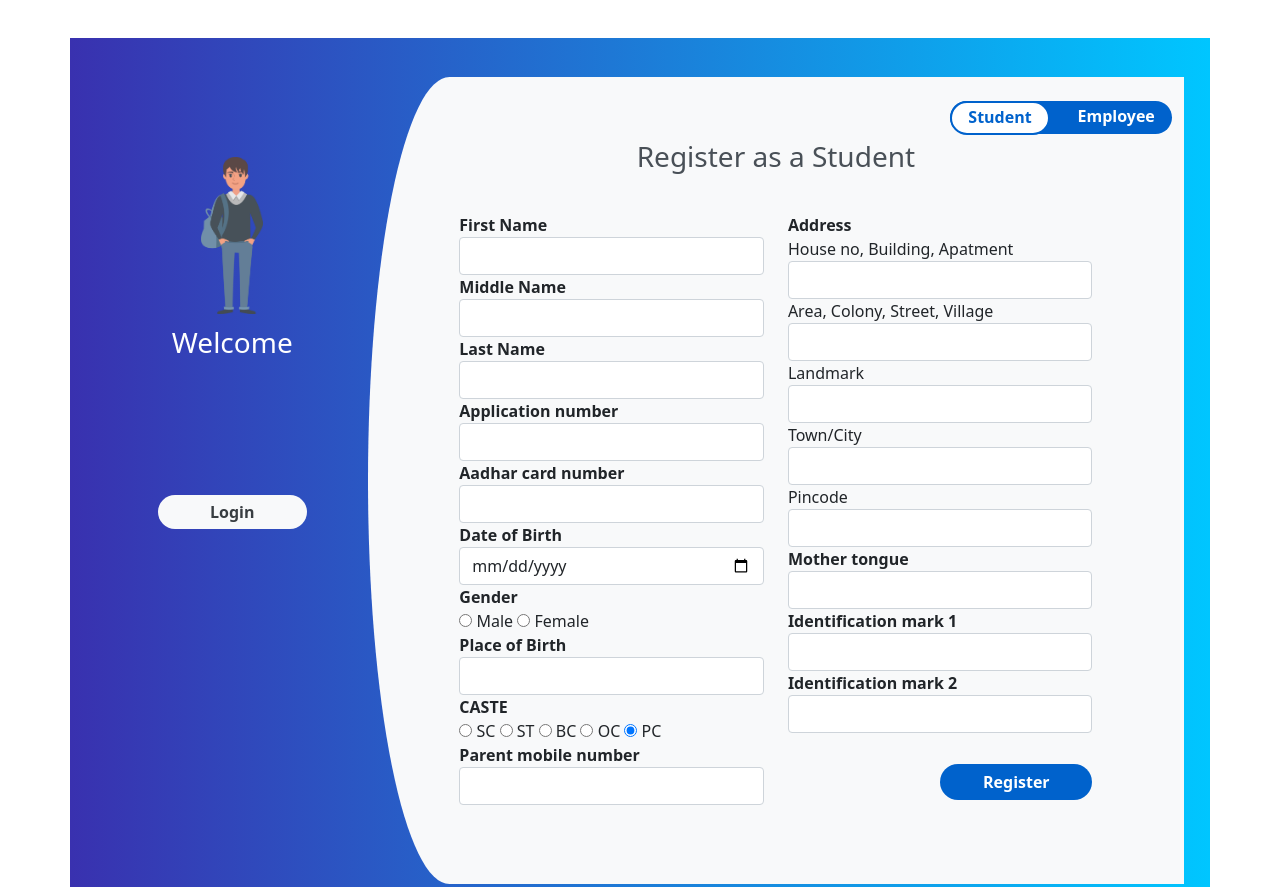
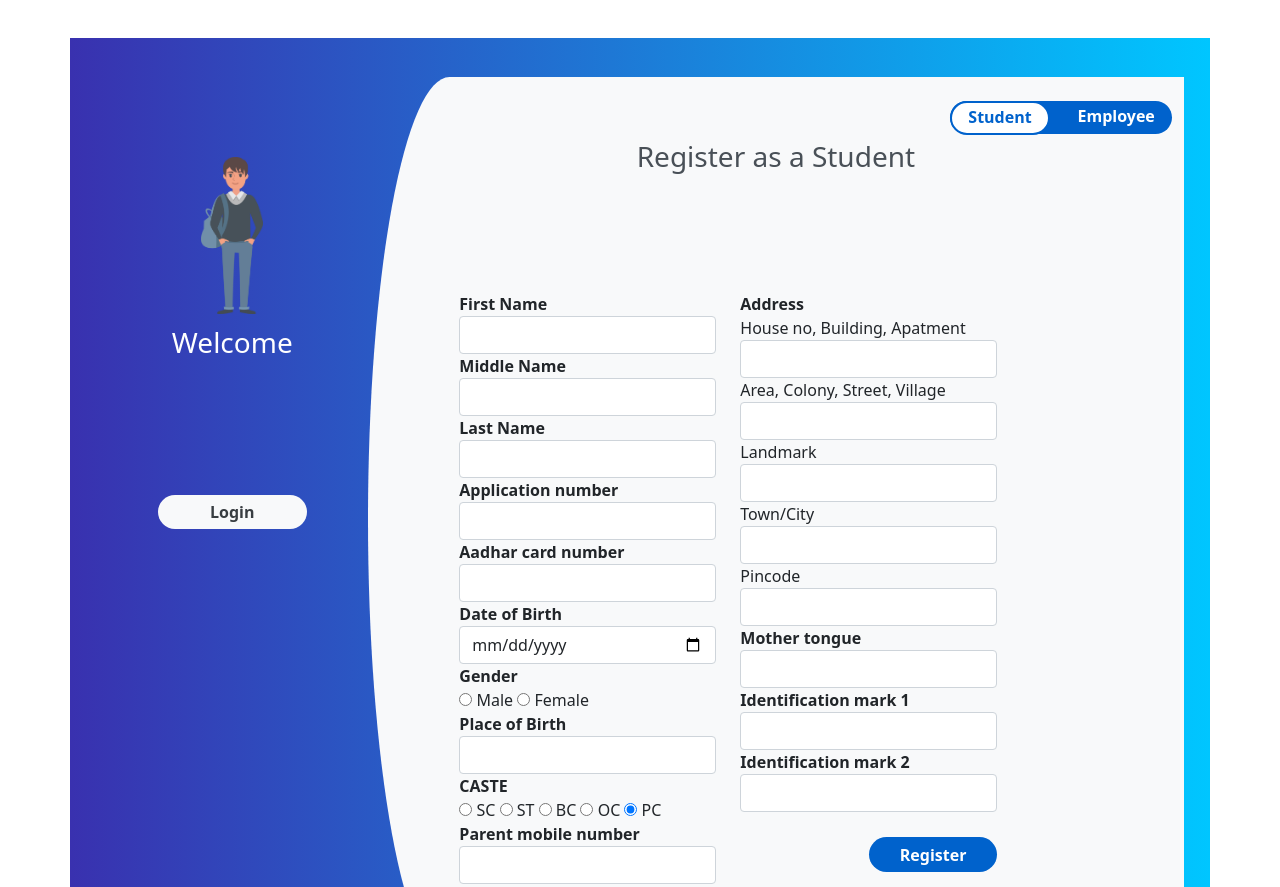
Before and after one commit to raghunath2612/student-registration, a plain HTML site: page index.html in a window 1280 px wide. Shown: the top 887 px of the page. Drawn offline with nearby package versions, Linux system fonts and the light colour scheme.

Commit message:
Update style.css

```diff
--- a/style.css
+++ b/style.css
@@ -91,3 +91,6 @@
     margin-bottom: -15%;
     color: #495057;
 }
+.row{
+    display: -webkit-inline-box;
+}
```
